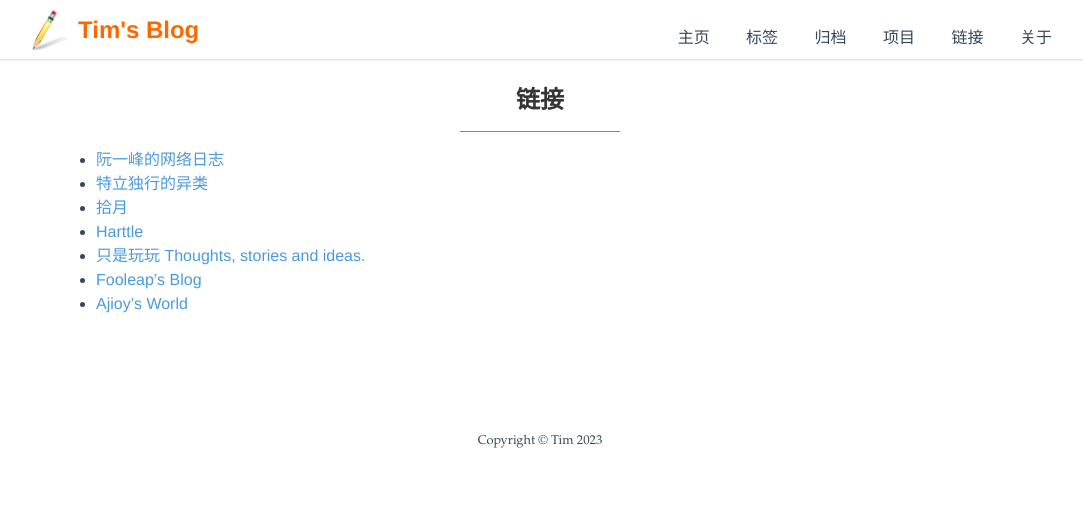
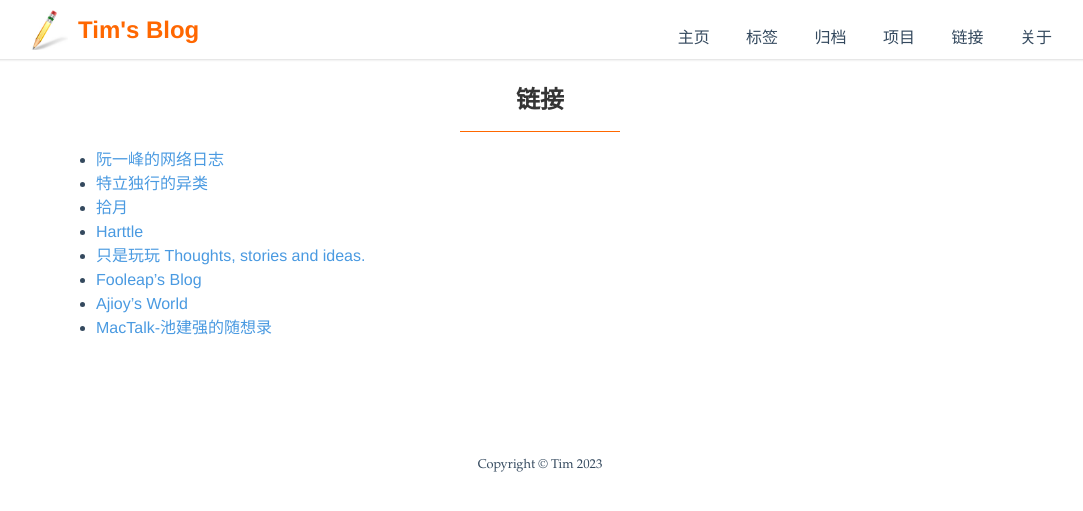
Before and after one commit to leanfish2011/leanfish2011.github.io, a Jekyll site: the page built from _pages/link.md, in a window 1280 px wide. Shown: the top 511 px of the page, without its empty margins (100-1183 px from the left). Built offline with Jekyll 4.4.1, drawn with Linux system fonts in a browser that asks for light colours.

Commit message:
Update link.md

```diff
--- a/_pages/link.md
+++ b/_pages/link.md
@@ -14,3 +14,4 @@
 * <a href="https://1900.live" target ="_blank">只是玩玩  Thoughts, stories and ideas.</a>
 * <a href="https://blog.fooleap.org" target ="_blank">Fooleap's Blog</a>
 * <a href="https://ajioy.cn" target ="_blank">Ajioy's World</a>
+* <a href="https://macshuo.com" target ="_blank">MacTalk-池建强的随想录</a>
```
